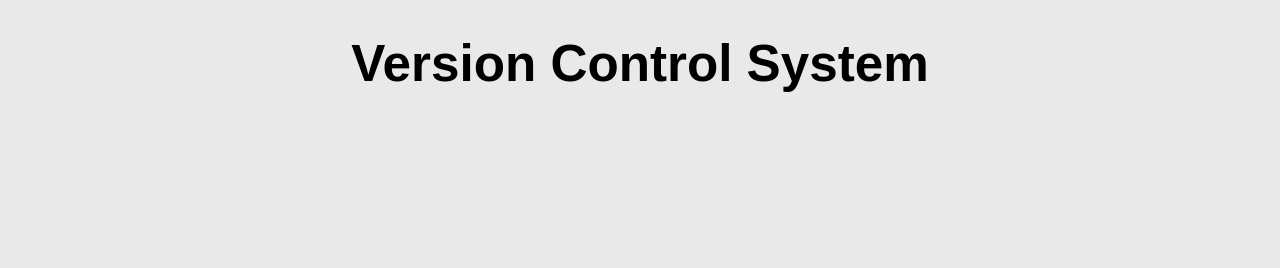
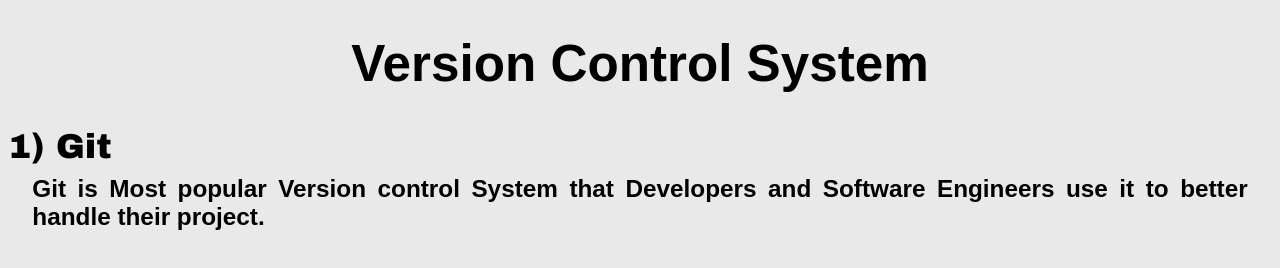
Before and after one commit to MZCODEX/GitHub-Project, a plain HTML site: page index.html in a window 1280 px wide. Drawn offline with Linux system fonts and the light colour scheme.

Commit message:
Adding git discription

```diff
--- a/index.html
+++ b/index.html
@@ -11,6 +11,9 @@
 
 <body>
     <h1>Version Control System</h1>
+    <h2>1) Git</h2>
+    <p>Git is Most popular Version control System that Developers and Software Engineers use it to better handle their
+        project.</p>
 </body>
 
 </html>
--- a/style.css
+++ b/style.css
@@ -1,7 +1,19 @@
 body{
-    text-align: center;
     background-color: #e9e9e9;
 }
+
 h1{
     font: bold 4vw arial;
+    text-align: center;
 }
+
+h2{
+    font: 2.7vw 'arial black';
+    margin: 10px auto;
+}
+
+p{
+    font: bold 1.9vw arial;
+    text-align: justify;
+    margin: auto 1em;
+}
```
